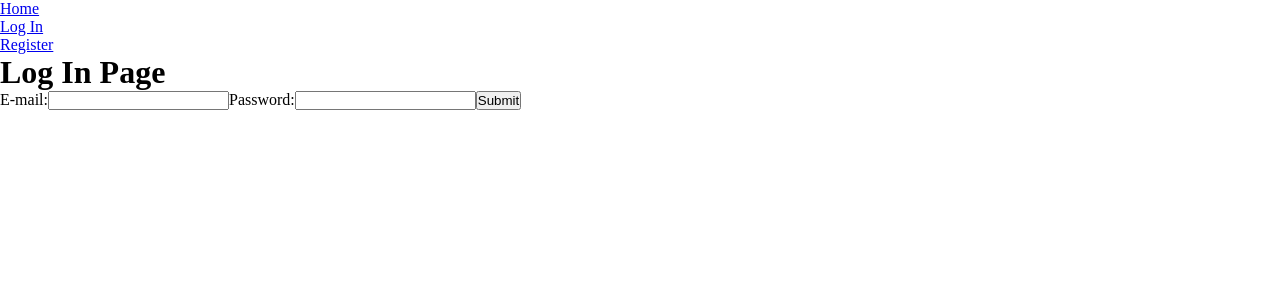
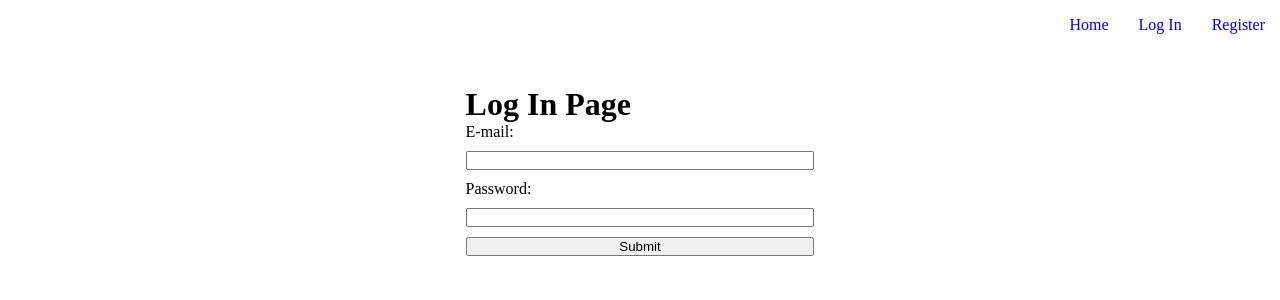
Before and after one commit to Upzaid/Ranked-Front-End, a React (Create React App) app: page /login in a window 1280 px wide. Shown: the top 300 px of the page. Built offline with nearby package versions, Linux system fonts and the light colour scheme; no server answers.

Commit message:
Basic css for readability

```diff
--- a/src/App.css
+++ b/src/App.css
@@ -1,5 +1,67 @@
-*{
-    margin: 0;
-    padding: 0;
-    box-sizing: border-box;
+* {
+  margin: 0;
+  padding: 0;
+  box-sizing: border-box;
 }
+
+nav {
+  display: flex;
+  justify-content: flex-end;
+}
+
+ul {
+  display: flex;
+  justify-content: space-around;
+  list-style: none;
+}
+
+.button {
+  display: flex;
+  height: 40px;
+  max-width: 150px;
+  align-items: center;
+  padding: 10px;
+  border-radius: 5px;
+  margin: 5px;
+}
+
+li {
+  display: flex;
+  height: 40px;
+  max-width: 150px;
+  align-items: center;
+  padding: 10px;
+  border-radius: 5px;
+  margin: 5px;
+}
+
+li:hover,
+button {
+  cursor: pointer;
+}
+
+form {
+  padding: 2%;
+  border-radius: 3%;
+  display: flex;
+  flex-direction: column;
+  margin: 10px auto;
+  width: 50vh;
+}
+
+form input,
+form select,
+form textarea,
+form button,
+form label {
+  margin-bottom: 10px;
+}
+
+a {
+  text-decoration: none;
+}
+
+a:visited {
+  text-decoration: none;
+  color: black;
+}
```
